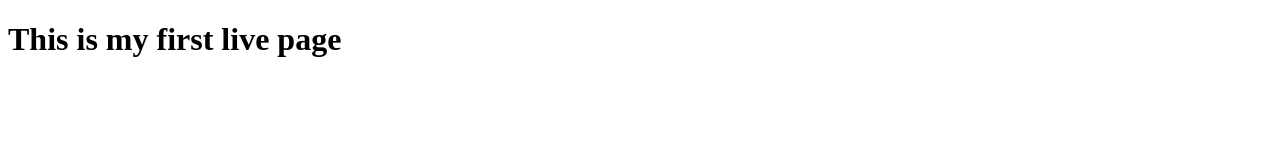
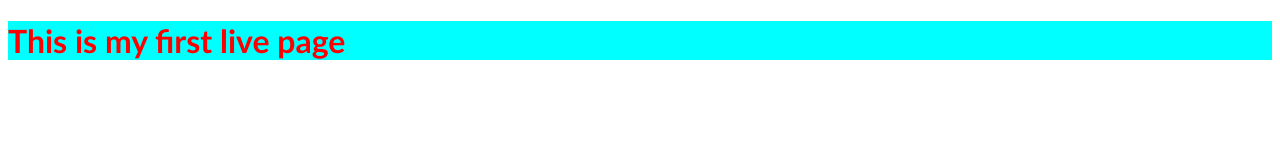
Before and after one commit to ahajrizaj1/ahajrizaj1.github.io, a plain HTML site: page index.html in a window 1280 px wide. Drawn offline with Linux system fonts and the light colour scheme.

Commit message:
add style

```diff
--- a/index.html
+++ b/index.html
@@ -5,6 +5,15 @@
     <meta http-equiv="X-UA-Compatible" content="IE=edge">
     <meta name="viewport" content="width=device-width, initial-scale=1.0">
     <title>Document</title>
+    <style>
+        h1 {
+            color: red;
+            background-color: aqua;
+            font-size: 32px;
+            font-weight: bold;
+            font-family: 'Gill Sans', 'Gill Sans MT', Calibri, 'Trebuchet MS', sans-serif;
+        }
+    </style>
 </head>
 <body>
     <h1>This is my first live page</h1>
```
